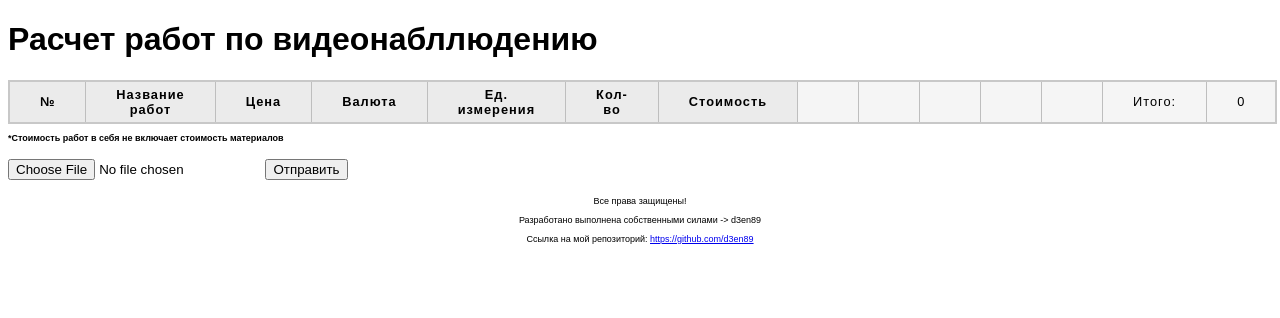
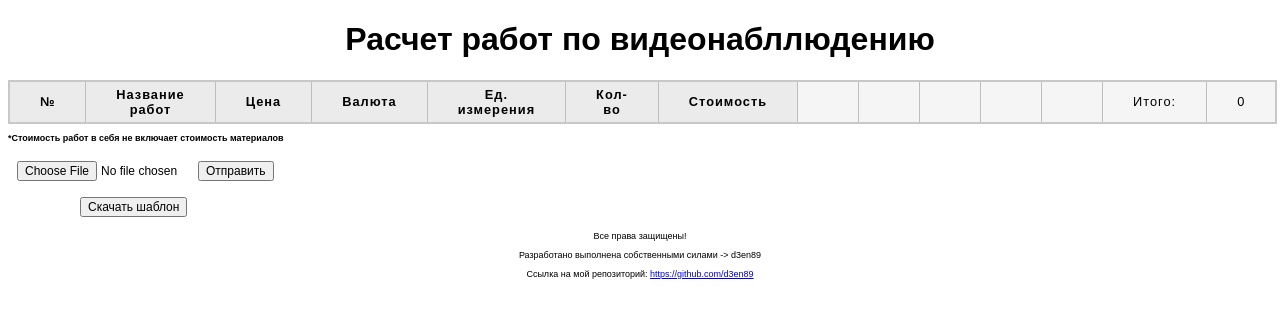
Before and after one commit to d3en89/installation_calculation, a Django app: page / in a window 1280 px wide. Shown: the top 318 px of the page. Run offline with Django 4.2, Linux system fonts and the light colour scheme; data that the repository does not hold is empty.

Commit message:
only reload page if no file is selected  to upload

```diff
--- a/calc/static/css/minimal-table.css
+++ b/calc/static/css/minimal-table.css
@@ -39,6 +39,10 @@ footer {
   font-size: xx-small;
 }
 
+.head {
+  text-align:center;
+}
+
 .smaltext {
   text-align: left;
   font-size: xx-small;
@@ -47,4 +51,11 @@ footer {
 .pricelist{
 }
 
-#
+
+.pure-button {
+    font-size: 75%;
+    margin-left: 4px;
+    position: relative;
+    top: 2px;
+    left: 5px;
+}
--- a/calc/templates/calc/index.html
+++ b/calc/templates/calc/index.html
@@ -8,7 +8,7 @@
 
 <body>
 
-    <header>
+    <header class="head">
         <meta charset="utf-8">
         <meta name="viewport" content="width=device-width">
         <h1>Расчет работ по видеонабллюдению</h1>
@@ -37,7 +37,7 @@
                     <td id="sum_work">0</td>
                 </tr>
               {% endfor %}
-            {% endblock %}
+
             <td> </td>
             <td> </td>
             <td> </td>
@@ -57,22 +57,17 @@
 
     <form enctype="multipart/form-data" method="post">
         {% csrf_token %}
-<!--        {{ form.as_p }}-->
-        <p><input type="file" name="send_files">
-        <input type="submit" name="Send" value="Отправить"></p>
+        <p><input class="pure-button"  type="file" name="send_files" style="margin-right: -50px;"><input class="pure-button"  type="submit" name="Send" value="Отправить"></p>
     </form>
 
-<!--    <form method="post">-->
-<!--        {% csrf_token %}-->
-<!--    <input type="submit" name="Update" value="Обновить"></p>-->
-<!--    </form> -->
+    <p><button class="pure-button" style="margin-left: 67px;" name="Download" >Скачать шаблон</button></p>
 
     <footer>
         <p>Все права защищены!</p>
         <p>Разработано выполнена собственными силами -> d3en89</p>
         <p>Ссылка на мой репозиторий: <a target="_blank" href="https://github.com/d3en89">https://github.com/d3en89</a> </p>
     </footer>
-
+{% endblock %}
 </body>
 
 <script  text="text/javascript" src="{% static 'js/calc.js' %}"> </script>
--- a/calc/views.py
+++ b/calc/views.py
@@ -14,11 +14,13 @@ def index(request : HttpRequest):
         'all_works' : get_price()
     }
     match request.POST:
-
         case {'Send': 'Отправить'}:
             file = File_upload(name=str(request.FILES.get('send_files')),
                                file_point=request.FILES.get('send_files'))
-            file.save()
-            get_data_file.main(MEDIA_ROOT, str(file.file_point))
+            if file.name == "None":
+                return render(request, 'calc/index.html', list_price)
+            else:
+                file.save()
+                get_data_file.main(MEDIA_ROOT, str(file.file_point))
 
     return render(request, 'calc/index.html', list_price)
```
